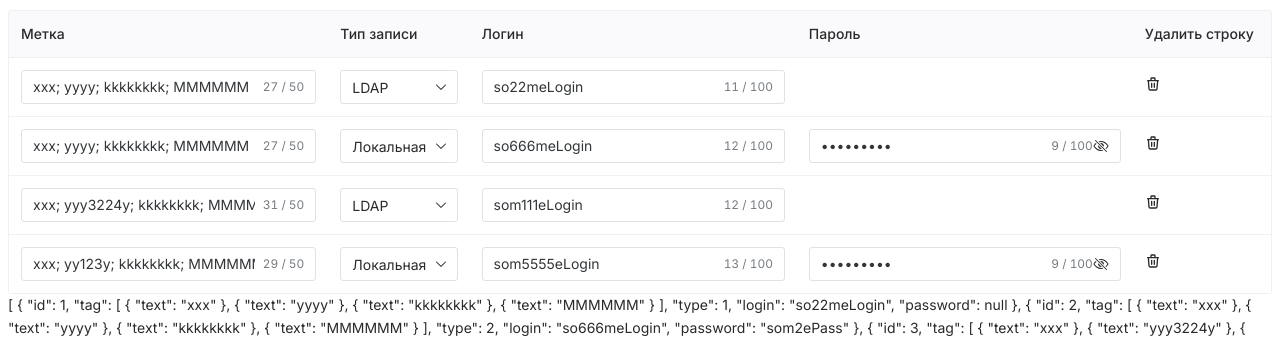
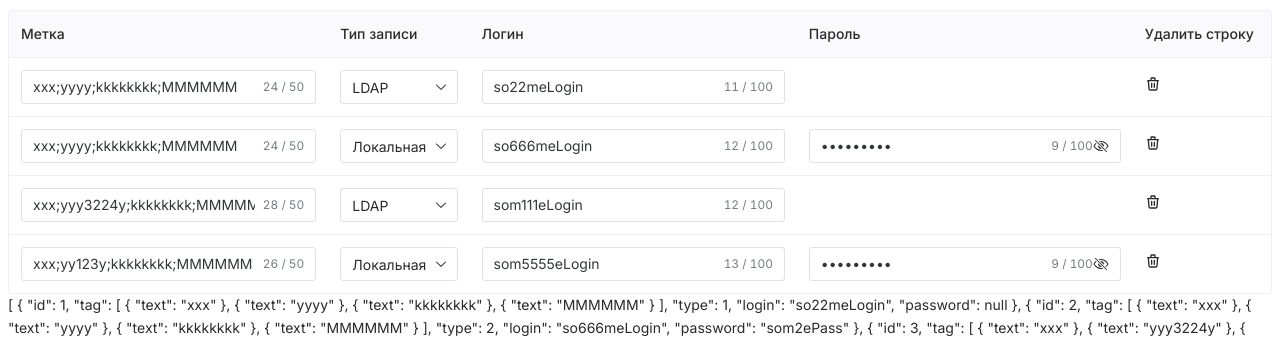
Before and after one commit to dmitriibatrakov/saasoft-testtask, a Vue app: page / in a window 1280 px wide. Shown: the part 131-469 px from the top of the page. Built offline with nearby package versions, Linux system fonts and the light colour scheme.

Commit message:
feat: add some validation logic

```diff
--- a/src/App.vue
+++ b/src/App.vue
@@ -1,4 +1,5 @@
 <script setup lang="ts">
+import { NMessageProvider } from 'naive-ui';
 import SSIconPack from './components/ui/icons/SSIconPack.vue';
 import FormPage from './pages/FormPage.vue';
 
@@ -7,8 +8,10 @@ import FormPage from './pages/FormPage.vue';
 <template>
 
   <div class="page-container">
-    <SSIconPack />
-    <FormPage />
+    <NMessageProvider>
+      <SSIconPack />
+      <FormPage />
+    </NMessageProvider>
   </div>
 </template>
 
--- a/src/components/dataTable/DataTable.vue
+++ b/src/components/dataTable/DataTable.vue
@@ -1,10 +1,12 @@
 <script setup lang="ts">
 import { useDataStore } from '@/stores/data.store';
 import type { RenderedDataType } from '@/types/types';
-import { NDataTable, NInput, NSelect } from 'naive-ui';
+import { NDataTable, NInput, NSelect, useMessage } from 'naive-ui';
 import { h, ref } from 'vue';
 import SSIconSprite from '../ui/icons/SSIconSprite.vue';
 const dataStore = useDataStore();
+
+const message = useMessage();
 
 const columns = ref([
   {
@@ -16,7 +18,7 @@ const columns = ref([
         value: row.tag,
         maxlength: 50,
         showCount: true,
-        status: row.tag.length === 50 ? 'warning' : undefined,
+        status: statusInfo(row.tag, 'Метка', 50),
         onUpdateValue: (value: string) => {
           updateData(row.id, 'tag', value.split(';').map(arrEl => ({text: arrEl.trim()})))
         }
@@ -45,10 +47,11 @@ const columns = ref([
         value: row.login,
         maxlength: 100,
         showCount: true,
-        status: row.login.length === 100 ? 'warning' : undefined,
+        placeholder: "Ввести данные",
+        status: statusInfo(row.login, 'Логин', 100),
         onUpdateValue: (value: string) => {
           updateData(row.id, 'login', value);
-        }
+        },
       })
     }
   },
@@ -65,7 +68,8 @@ const columns = ref([
         value: row.password,
         maxlength: 100,
         showCount: true,
-        status: row.password && row.password.length === 100 ? 'warning' : undefined,
+        placeholder: "Ввести данные",
+        status: statusInfo(row.password, 'Пароль', 100),
         onUpdateValue: (value: string) => {
           updateData(row.id, 'password', value);
         }
@@ -79,7 +83,6 @@ const columns = ref([
       return h(SSIconSprite, {
         name: 'delete',
         size: '1rem',
-
         onClick: () => {
           deleteCurrentData(row.id);
         }
@@ -104,9 +107,25 @@ const columns = ref([
       return item;
     });
   }
+
+
+  function statusInfo(value: null | string, title: string, maxlength: number) {
+    if (title !== 'Метка') {
+      if (value === null || value === '') {
+        message.error(`Поле ${title} должно быть заполнено`)
+        return 'error'
+      }
+    } else if (title === 'Метка' && value) {
+      value.split(';').forEach(el => el==='' && message.error('Введенный тег имеет нулевую длину') && 'error')
+    }
+    if (value && value.length === maxlength) {
+      message.warning(`Переполнение поля ${title}`)
+      return 'warning'
+    }
+  }
 </script>
 
 <template>
-  <NDataTable :columns="columns" :data="dataStore.renderData" />
-  {{ dataStore.data }}
+    <NDataTable :columns="columns" :data="dataStore.renderData" />
+    {{ dataStore.data }}
 </template>
--- a/src/stores/data.store.ts
+++ b/src/stores/data.store.ts
@@ -36,7 +36,7 @@ export const useDataStore = defineStore('fakeData', () => {
 
   const renderData = computed(() => {
     return data.value.map((item) => {
-      return { ...item, tag: item.tag.map(t => t.text).join('; ')};
+      return { ...item, tag: item.tag.map(t => t.text).join(';')};
     });
   });
 
```
